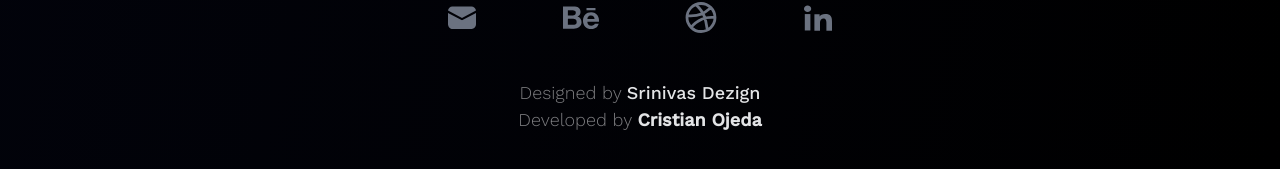
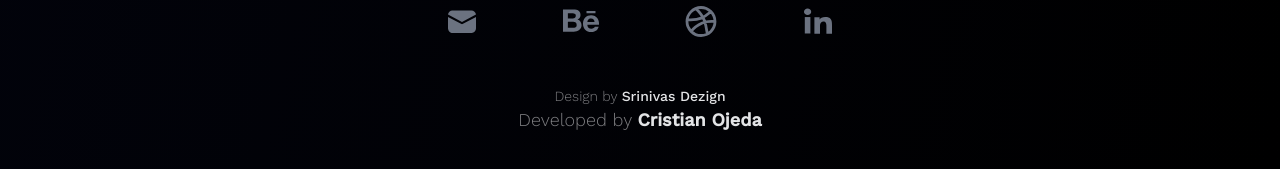
Before and after one commit to ojedacristian/next-tailwind-portfolio, a Next.js app: page / in a window 1280 px wide. Shown: the part 5400-5569 px from the top of the page. Built offline with nearby package versions, Linux system fonts and the light colour scheme.

Commit message:
fix readme and workCard timing animation

```diff
--- a/components/WorkCard.tsx
+++ b/components/WorkCard.tsx
@@ -17,15 +17,15 @@ const variant = {
     opacity: 1,
     y: 0,
     transition: {
-      delayChildren: 0.7,
-      staggerChildren: 0.3,
+      delayChildren: 0.5,
+      staggerChildren: 0.2,
       duration: 1
     }
   }
 }
 const item = {
   hidden: { opacity: 0, y: 50 },
-  show: { opacity: 1, y: 0, transition: { duration: 0.3 } }
+  show: { opacity: 1, y: 0, transition: { duration: 0.8, ease: 'easeInOut' } }
 }
 
 export const WorkCard: React.FC<WorkCardProps> = ({ align, work }) => {
--- a/components/sections/Footer.tsx
+++ b/components/sections/Footer.tsx
@@ -8,7 +8,7 @@ export const Footer: React.FC = () => {
             variants={customVariant}
             initial='hidden'
             whileInView='show'
-        id="footer" className="flex items-center flex-col pt-14 pb-10 h-96 justify-between">
+            id="footer" className="flex items-center flex-col pt-14 pb-10 h-96 justify-between">
             <div className="text-center">
                 <motion.h3 variants={customVariantItem} custom={1} className="text-h1"> <span className="font-light text-neutral-2">Get</span> in Touch.</motion.h3>
                 <motion.p variants={customVariantItem} custom={2} className="text-neutral-2 text-body font-light">So that we can talk more about...</motion.p>
@@ -28,11 +28,13 @@ export const Footer: React.FC = () => {
                 </a>
             </motion.div>
             <motion.div
-            variants={customVariantItem}
-            custom={4}
+                variants={customVariantItem}
+                custom={4}
             >
+                <p className="font-light text-sm text-neutral-2 text-center">
+                    Design by <b className="text-neutral-1"><a href="https://www.figma.com/community/file/1107859971007623263/Portfolio">Srinivas Dezign</a></b> <br />
+                </p>
                 <p className="font-light text-body text-neutral-2 text-center">
-                    Designed by <b className="text-neutral-1"><a href="https://www.figma.com/community/file/1107859971007623263/Portfolio">Srinivas Dezign</a></b> <br />
                     Developed by <a href="https://cristianojeda.com.ar" target='_blank' className='text-neutral-1 font-bold'>Cristian Ojeda</a>
                 </p>
             </motion.div>
```
Also changed, not shown: 1 other file (tests, documents, lock files or other folders).
